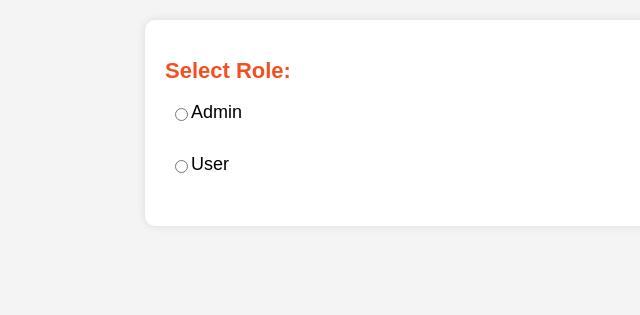
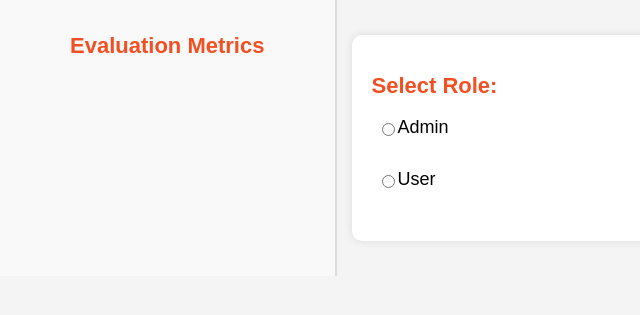
Before and after one commit to Lagozon-Technologies-Pte-Ltd/dbquery-fast, a FastAPI app: template templates/index.html in a window 1280 px wide. Shown: the part 74-389 px from the top of the page, without its empty margins (0-640 px from the left). Run offline with FastAPI, Linux system fonts and the light colour scheme; the template is opened without the code that fills it, so the values that code supplies are empty; parts of the project's set-up code (start-up, migrations or seed data) failed here and were passed over; some libraries are stand-ins or nearby versions.

Commit message:
Update index.html

```diff
--- a/templates/index.html
+++ b/templates/index.html
@@ -6,6 +6,8 @@
     <meta name="viewport" content="width=device-width, initial-scale=1.0">
     <title>DBQuery: Generative AI Assistant to your Database</title>
     <link rel="stylesheet" href="static/styles.css">
+    <script src="https://cdn.plot.ly/plotly-latest.min.js"></script>
+
     <script>
         document.addEventListener("DOMContentLoaded", function () {
             const userSection = document.getElementById("user-section");
@@ -18,10 +20,10 @@
                     if (this.value === "user") {
                         userSection.style.display = "block"; // Show user section
                         queryResults.style.display = "block"; // Show Query Results
-                        adminSection.style.display = "none"; // Hide admin section
+                        adminSection.style.display = "none"; // Show admin section
                     } else if (this.value === "admin") {
                         // adminSection.style.display = "block"; // Show admin section
-                        adminSection.style.display = "block"; // Hide user section
+                        adminSection.style.display = "block"; // Hide admin section
                         userSection.style.display = "none"; // Show user section
                         queryResults.style.display = "none"; // Show Query Results
 
@@ -52,7 +54,47 @@
                 }
             }
         }
+        async function loadEvaluationMatrix() {
+            try {
+                console.log("Fetching Evaluation Matrix..."); // Debugging Log
+                const response = await fetch("/evaluation-matrix/");
 
+                if (!response.ok) {
+                    throw new Error("Failed to fetch evaluation matrix.");
+                }
+
+                const data = await response.json();
+                console.log("Received Data:", data); // Debugging Log
+
+                if (!data || Object.keys(data).length === 0) {
+                    console.error("No data received for evaluation matrix.");
+                    return;
+                }
+
+                const evaluationDiv = document.getElementById("evaluation-matrix");
+                evaluationDiv.innerHTML = ""; // Clear previous charts
+
+                Object.keys(data).forEach(metric => {
+                    if (!data[metric]) return; // Skip if chart failed
+
+                    const chartDiv = document.createElement("div");
+                    chartDiv.id = `chart-${metric}`;
+                    chartDiv.style.width = "300px"; // Set a proper width
+                    chartDiv.style.height = "300px"; // Set a proper height
+                    chartDiv.style.margin = "10px auto"; // Center the chart
+                    evaluationDiv.appendChild(chartDiv);
+
+                    Plotly.newPlot(chartDiv.id, JSON.parse(data[metric]));
+                });
+            } catch (error) {
+                console.error("Error loading evaluation matrix:", error);
+            }
+        }
+
+        // Load evaluation metrics on page load
+        document.addEventListener("DOMContentLoaded", loadEvaluationMatrix);
+
+        // Load evaluation metrics on page load
         async function fetchQuestions(selectedSection) {
             const questionDropdown = document.getElementById("questions-dropdown");
             questionDropdown.innerHTML = '<option value="">Select a Question</option>'; // Clear existing options
@@ -96,31 +138,22 @@
             userQueryInput.value = selectedQuestion; // Set selected question as user query
         }
 
-        async function handleSubmit(event) {
-            event.preventDefault(); // Prevent default form submission
+        function handleSubmit(event) {
+            event.preventDefault();
+            document.getElementById("loading").style.display = "block";
 
-            const formData = new FormData(event.target); // Gather form data
-
-            try {
-                const response = await fetch("/submit", {
+            fetch("/submit", {
                 method: "POST",
-                    body: formData
+                body: new FormData(event.target)
+            }).then(response => response.json())
+                .then(data => {
+                    document.getElementById("loading").style.display = "none";
+                    updatePageContent(data);
+                }).catch(error => {
+                    document.getElementById("loading").style.display = "none";
+                    alert("Error processing request.");
                 });
-
-                if (!response.ok) {
-                    throw new Error(`HTTP error! status: ${response.status}`);
         }
-
-                const data = await response.json();
-
-                // Dynamically update the page with the response data
-                updatePageContent(data);
-            } catch (error) {
-                console.error("Error submitting form:", error);
-                alert("Failed to submit query. Please try again.");
-            }
-        }
-
         function updatePageContent(data) {
             // Update the query results
             const userQuery = document.querySelector("#user_query_display");
@@ -293,14 +326,23 @@
         <img src="static/logo.png" alt="DBQuery Logo" class="logo">
         <h1>DBQuery: Generative AI Assistant to your Database</h1>
     </header>
-    <main>
+    <main style="display: flex;">
+        <!-- Left Sidebar for Evaluation Matrix -->
+        <aside id="evaluation-sidebar"
+            style="width: 25%; padding: 15px; background-color: #f9f9f9; border-right: 2px solid #ddd;">
+            <h2 style="text-align: center;">Evaluation Metrics</h2>
+            <div id="evaluation-matrix" style="display: flex; flex-direction: column; align-items: center;"></div>
+        </aside>
+
+        <!-- Main Content Section -->
+        <div id="main-content" style="width: 75%; padding: 15px;">
             <form action="/submit" method="post" onsubmit="handleSubmit(event)">
                 <!-- Role Selection -->
                 <h2>Select Role:</h2>
                 <label><input type="radio" name="role" value="admin" required> Admin</label><br>
                 <label><input type="radio" name="role" value="user" required> User</label><br>
 
-            <!--Admin Section (hidden by default) -->
+                <!-- Admin Section (hidden by default) -->
                 <div id="admin-section" style="display: none; margin-top: 20px;">
                     <h2>Select Database:</h2>
                     <select name="database" id="database-dropdown" required>
@@ -321,11 +363,11 @@
                     <!-- Connect Button -->
                     <button type="button" onclick="connectDatabase()">Connect</button>
 
-                <!-- Success Message (Initially Hidden) -->
-                <p id="connection-message" style="display: none; color: green; font-weight: bold; margin-top: 10px;">
-                </p>
+                    <!-- Success Message -->
+                    <p id="connection-message"
+                        style="display: none; color: green; font-weight: bold; margin-top: 10px;"></p>
+                </div>
 
-            </div>
                 <!-- User Section (hidden by default) -->
                 <div id="user-section" style="display: none; margin-top: 20px;">
                     <h2>Select Section:</h2>
@@ -338,33 +380,34 @@
 
                     <h2>Relevant Tables:</h2>
                     <select name="table" id="table-dropdown">
-                    <option value="" disabled selected>List of Tables</option> <!-- Dynamically populated -->
+                        <option value="" disabled selected>List of Tables</option>
                     </select>
 
                     <h2>Select Example Question:</h2>
                     <div style="display: flex; align-items: center;">
                         <select name="example_question" id="questions-dropdown">
-                        <option value="" disabled selected>Select a Question</option> <!-- Dynamically populated -->
+                            <option value="" disabled selected>Select a Question</option>
                         </select>
-                    <button type="button" onclick="chooseExampleQuestion()" style="margin-left: 10px;">Choose</button>
+                        <button type="button" onclick="chooseExampleQuestion()"
+                            style="margin-left: 10px;">Choose</button>
                     </div>
 
                     <p id="selected-question-display" style="margin-top: 10px; color: blue;"></p>
 
-
                     <h2>Your Query:</h2>
                     <div style="display: flex; align-items: center; width: 100%;">
-                    <input type="text" id="user_query" name="user_query" placeholder="Enter your query here..." required
-                        style="flex: 1; box-sizing: border-box; padding: 8px; font-size: 16px;">
+                        <input type="text" id="user_query" name="user_query" placeholder="Enter your query here..."
+                            required style="flex: 1; box-sizing: border-box; padding: 8px; font-size: 16px;">
                         <button type="button" onclick="clearQuery()" style="margin-left: 10px;">Clear</button>
                     </div>
 
-                <!-- Hidden field for the prompt -->
                     <input type="hidden" id="prompt" name="prompt">
+                    <div id="loading" style="display: none;">Processing your request...</div>
 
                     <button type="submit" style="margin-top: 20px;">Submit</button>
                 </div>
             </form>
+
             <div id="query-results" style="display: none;">
                 <h1>Query Details</h1>
                 <p id="user_query_display"><strong>Query Asked:</strong> <span></span></p>
@@ -373,6 +416,7 @@
                     <div class="pagination"></div>
                 </div>
             </div>
+        </div>
     </main>
 </body>
 
```
Lines whose indentation alone changed are shown as unchanged.
